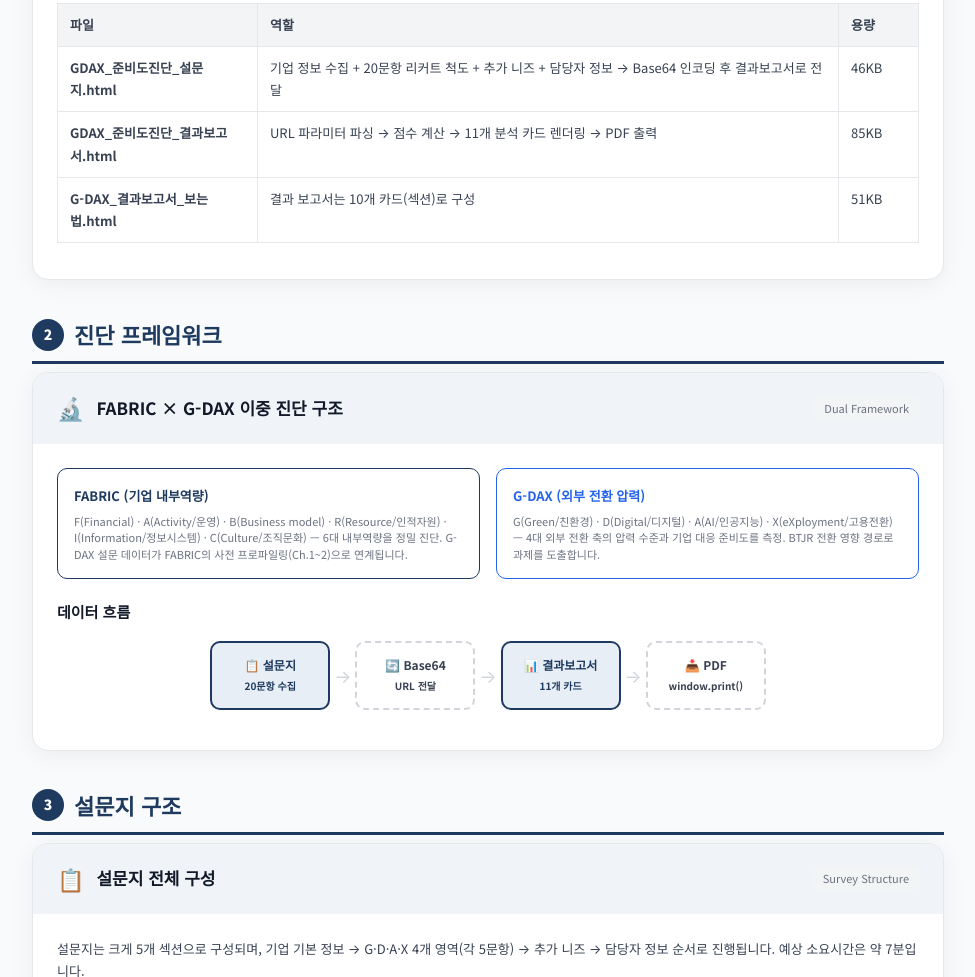
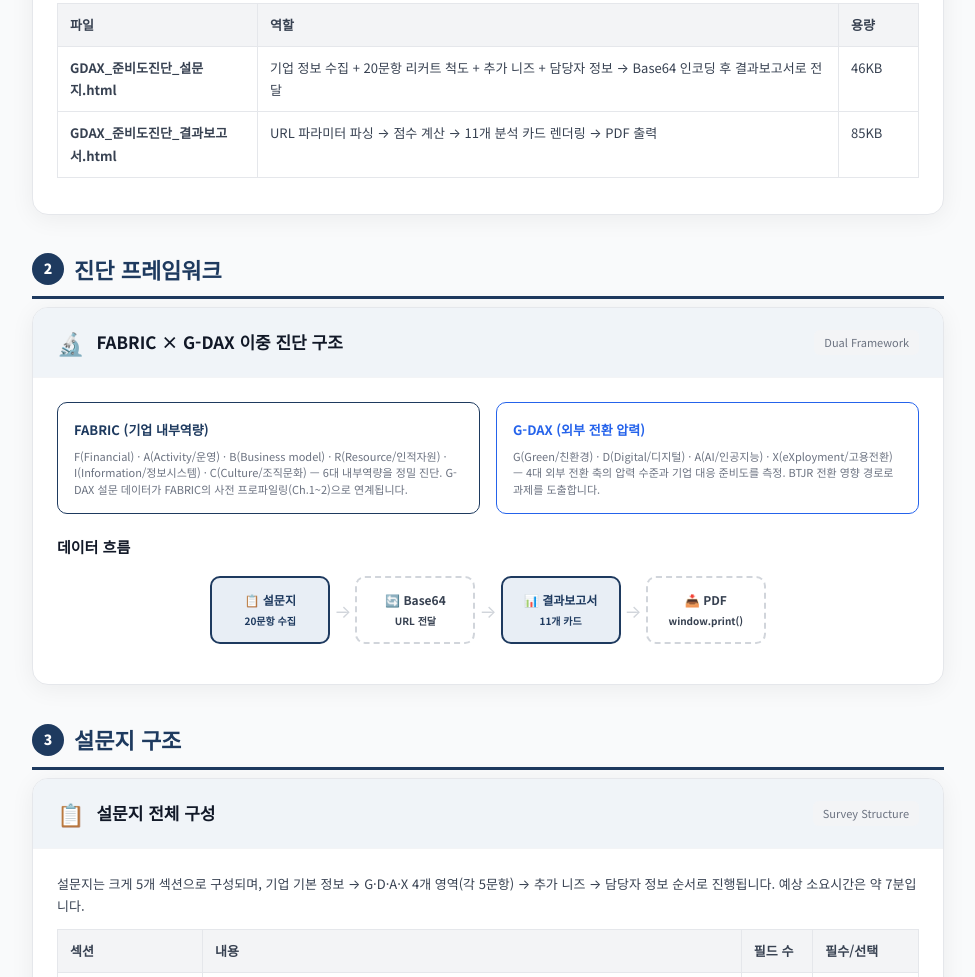
Before and after one commit to jeonter-hash/ksa_gdax_survey, a website: page public/system-architecture.html in a window 1280 px wide. Shown: the part 776-1753 px from the top of the page, without its empty margins (152-1127 px from the left). Drawn offline with Linux system fonts and the light colour scheme.

Commit message:
fix: remove report guide reference from system architecture

```diff
--- a/public/system-architecture.html
+++ b/public/system-architecture.html
@@ -172,7 +172,6 @@
       <tr><th style="width:200px">파일</th><th>역할</th><th style="width:80px">용량</th></tr>
       <tr><td><strong>GDAX_준비도진단_설문지.html</strong></td><td>기업 정보 수집 + 20문항 리커트 척도 + 추가 니즈 + 담당자 정보 → Base64 인코딩 후 결과보고서로 전달</td><td>46KB</td></tr>
       <tr><td><strong>GDAX_준비도진단_결과보고서.html</strong></td><td>URL 파라미터 파싱 → 점수 계산 → 11개 분석 카드 렌더링 → PDF 출력</td><td>85KB</td></tr>
-      <tr><td><strong>G-DAX_결과보고서_보는법.html</strong></td><td>결과 보고서는 10개 카드(섹션)로 구성</td><td>51KB</td></tr>
     </table>
   </div>
 </div>
```
